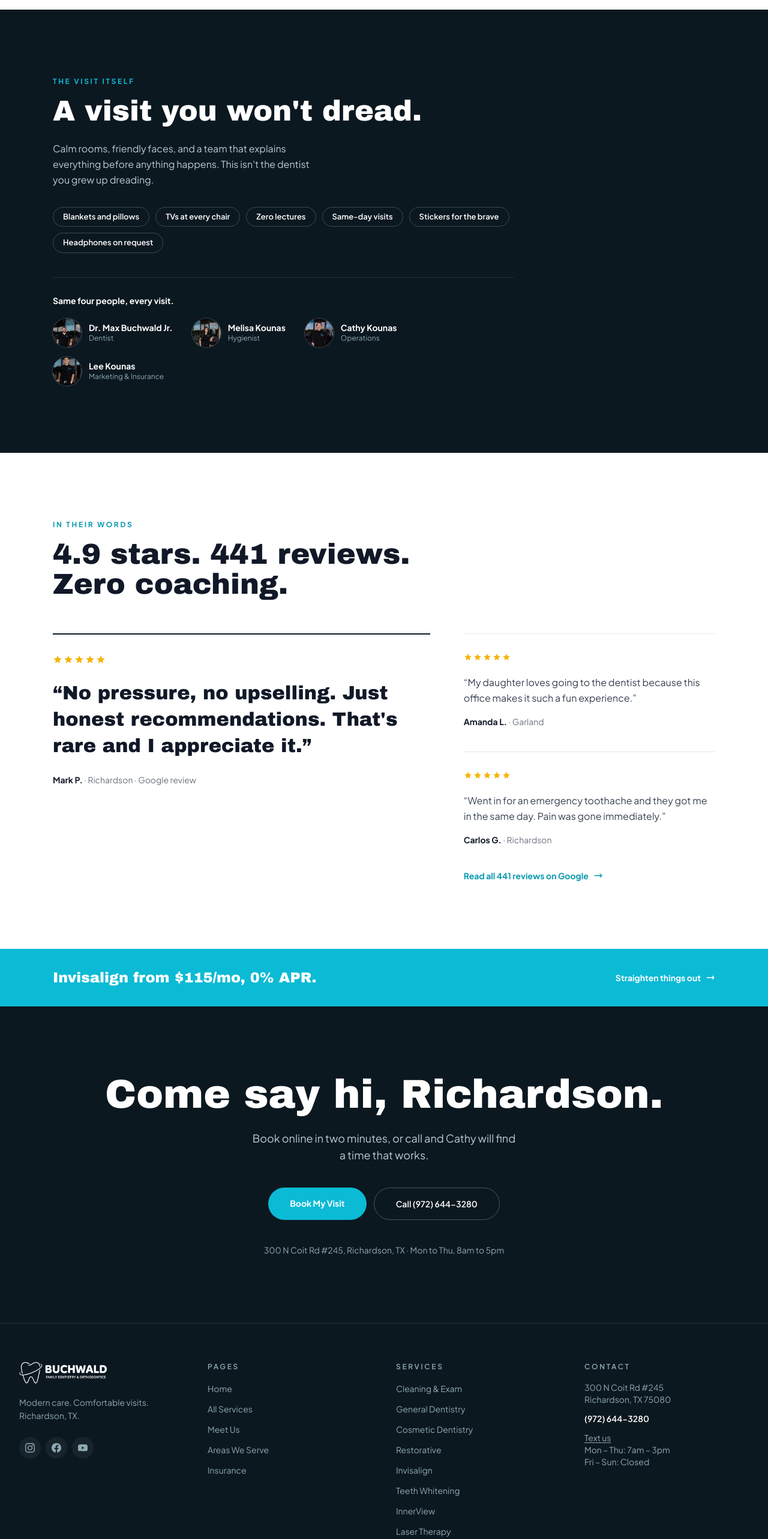
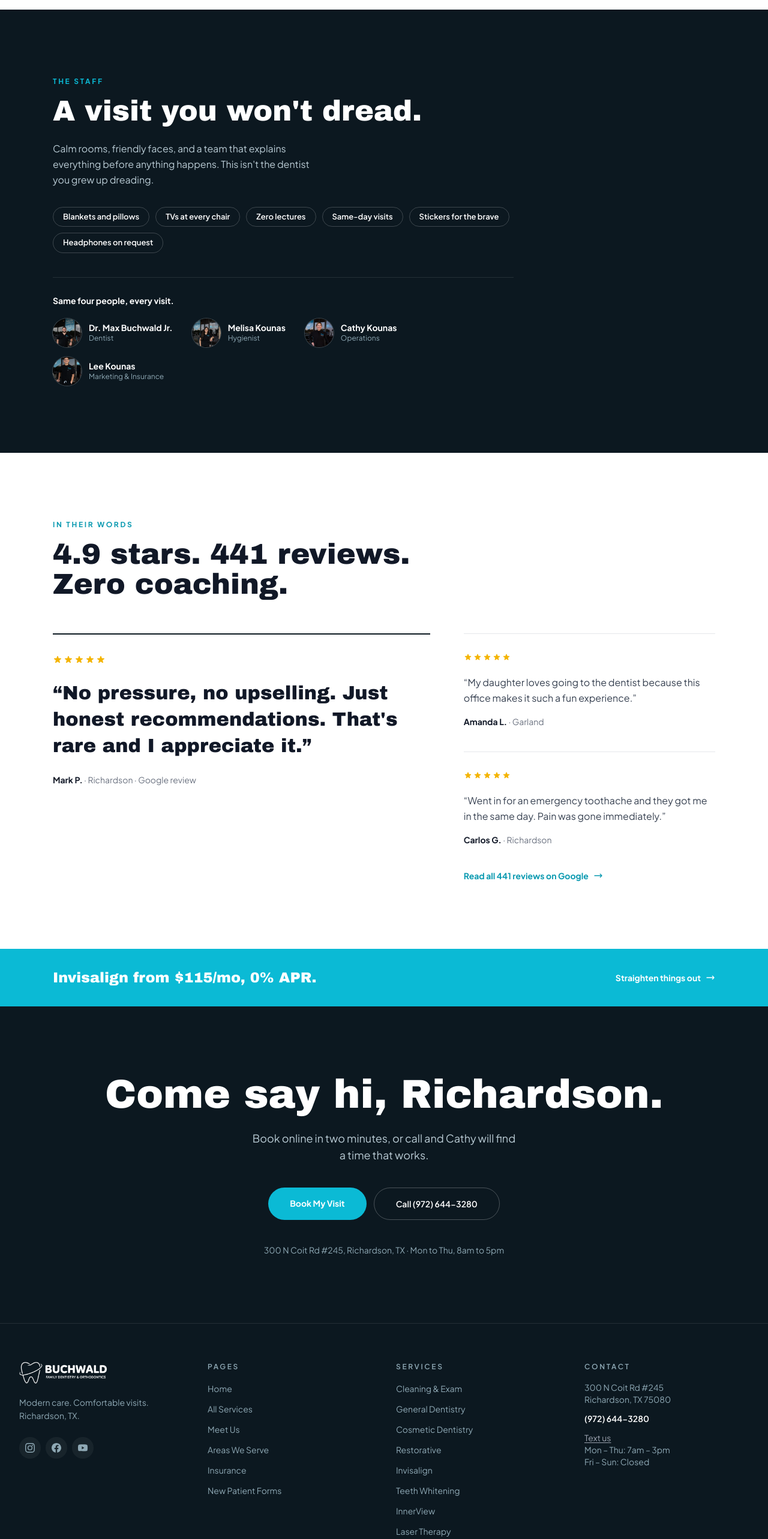
Before and after one commit to leekounas-cmd/buchwald-site, a Next.js app: page / in a window 1280 px wide. Shown: the part 4040-6606 px from the top of the page at 60% size. Built offline with nearby package versions, Linux system fonts and the light colour scheme; no server answers.

Commit message:
Rename homepage experience eyebrow to The staff, link /forms from footer and new-patient steps
Co-Authored-By: Claude Fable 5 <noreply@anthropic.com>

```diff
--- a/src/app/new-patient/page.tsx
+++ b/src/app/new-patient/page.tsx
@@ -11,7 +11,15 @@ const steps = [
   {
     n: "01",
     title: "Check-in and paperwork",
-    body: "Arrive a few minutes early, or knock the forms out from your couch ahead of time at buchwaldfamilydentistry.com/forms. Either way, no clipboard marathon.",
+    body: (
+      <>
+        Arrive a few minutes early, or knock the forms out from your couch ahead of time on our{" "}
+        <Link href="/forms" className="text-primary-dark font-semibold underline">
+          new patient forms page
+        </Link>
+        . Either way, no clipboard marathon.
+      </>
+    ),
   },
   {
     n: "02",
--- a/src/app/page.tsx
+++ b/src/app/page.tsx
@@ -277,7 +277,7 @@ export default function HomePage() {
         <div className="mx-auto max-w-6xl px-4 sm:px-6 py-20 sm:py-28">
           <div className="max-w-3xl">
             <p className="text-xs font-bold uppercase tracking-[0.22em] text-primary mb-4">
-              The visit itself
+              The staff
             </p>
             <h2 className="font-archivo text-4xl sm:text-5xl leading-[1.05] mb-6">
               A visit you won&apos;t dread.
--- a/src/components/Footer.tsx
+++ b/src/components/Footer.tsx
@@ -9,6 +9,7 @@ const quickLinks = [
   { href: "/meet-us", label: "Meet Us" },
   { href: "/areas", label: "Areas We Serve" },
   { href: "/insurance", label: "Insurance" },
+  { href: "/forms", label: "New Patient Forms" },
 ];
 
 const serviceLinks = [
--- a/src/components/v8.tsx
+++ b/src/components/v8.tsx
@@ -111,7 +111,7 @@ export function SectionHeading({
 export type NumberedRow = {
   n: string;
   title: string;
-  body: string;
+  body: React.ReactNode;
   meta?: string;
   cta?: { label: string; href: string; external?: boolean; onClickEvent?: never };
 };
```
